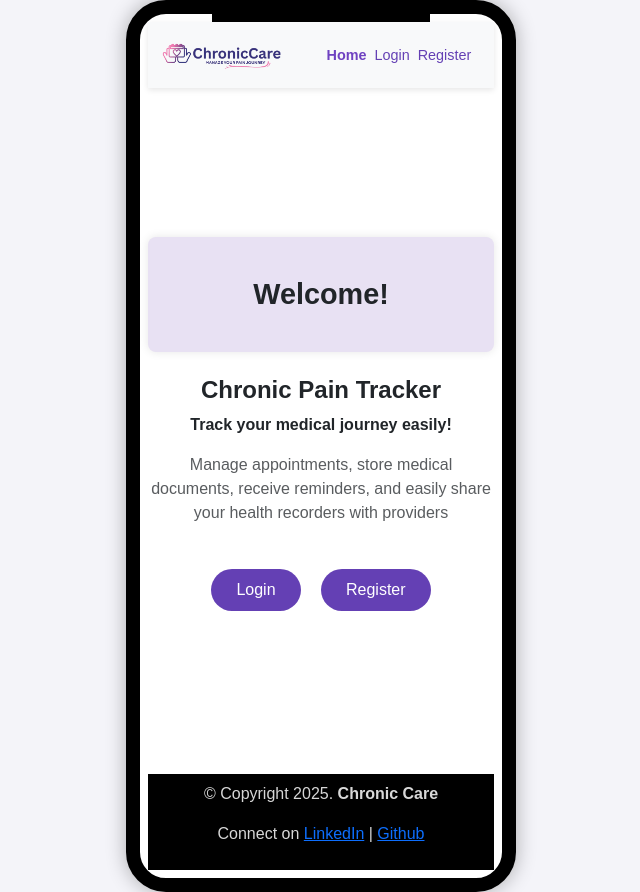
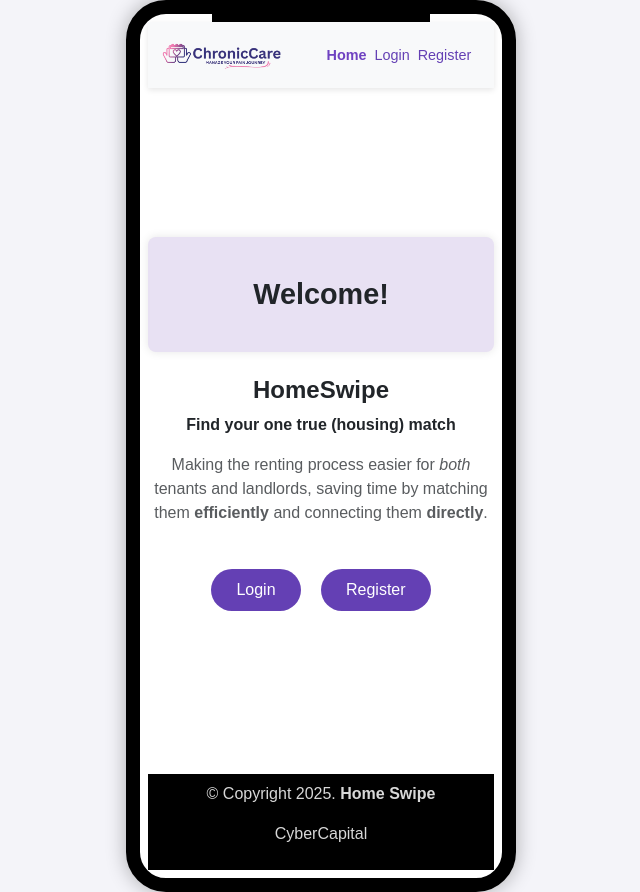
Before and after one commit to l-zhenyi/HackForHomes2025-CyberCapitals, a Flask app: page / in a window 1280 px wide. Shown: the whole page, without its empty margins (319-959 px from the left). Run offline with Flask 3, Linux system fonts and the light colour scheme; some libraries are stand-ins or nearby versions.

Commit message:
Landing page desc edits

```diff
--- a/app/templates/base.html
+++ b/app/templates/base.html
@@ -196,8 +196,8 @@
 
         <!-- ===== Footer ===== -->
         <div class="footer">
-            <p>&copy; Copyright 2025. <span id='footer-name'>Chronic Care</span></p>
-            <p>Connect on <a href="#" class="footer-link">LinkedIn</a> | <a href="#" class="footer-link">Github</a></p>
+            <p>&copy; Copyright 2025. <span id='footer-name'>Home Swipe</span></p>
+            <p>CyberCapital </p>
         </div>
 
     </div>
--- a/app/templates/page_1_LandingPage.html
+++ b/app/templates/page_1_LandingPage.html
@@ -1,6 +1,6 @@
 {% extends 'base.html' %}
 
-{% block title %}Welcome to Chronic Care{% endblock %}
+{% block title %}Welcome to your rental search solution{% endblock %}
 
 {% block content %}
 <div class="container d-flex flex-column align-items-center justify-content-center" style="min-height: 80vh;">
@@ -8,11 +8,11 @@
         <div class="p-4 mb-4 welcome-container">
             <h1 class="fw-bold text-dark">Welcome!</h1>
         </div>
-        <h4 class="fw-semibold text-dark">Chronic Pain Tracker</h4>
-        <p class="fw-bold text-dark">Track your medical journey easily!</p>
+        <h4 class="fw-semibold text-dark">HomeSwipe</h4>
+        <p class="fw-bold text-dark">Find your one true (housing) match</p>
         <p class="text-muted" style="max-width: 500px; margin: auto;">
-            Manage appointments, store medical documents, receive reminders,
-            and easily share your health recorders with providers
+            Making the renting process easier for <i>both</i> tenants and landlords, saving time by
+            matching them <b>efficiently</b> and connecting them <b>directly</b>.
         </p>
         <div class="mt-4">
             <a href="{{ url_for('main.login') }}" class="btn intro-btn px-4 me-3">Login</a>
```
